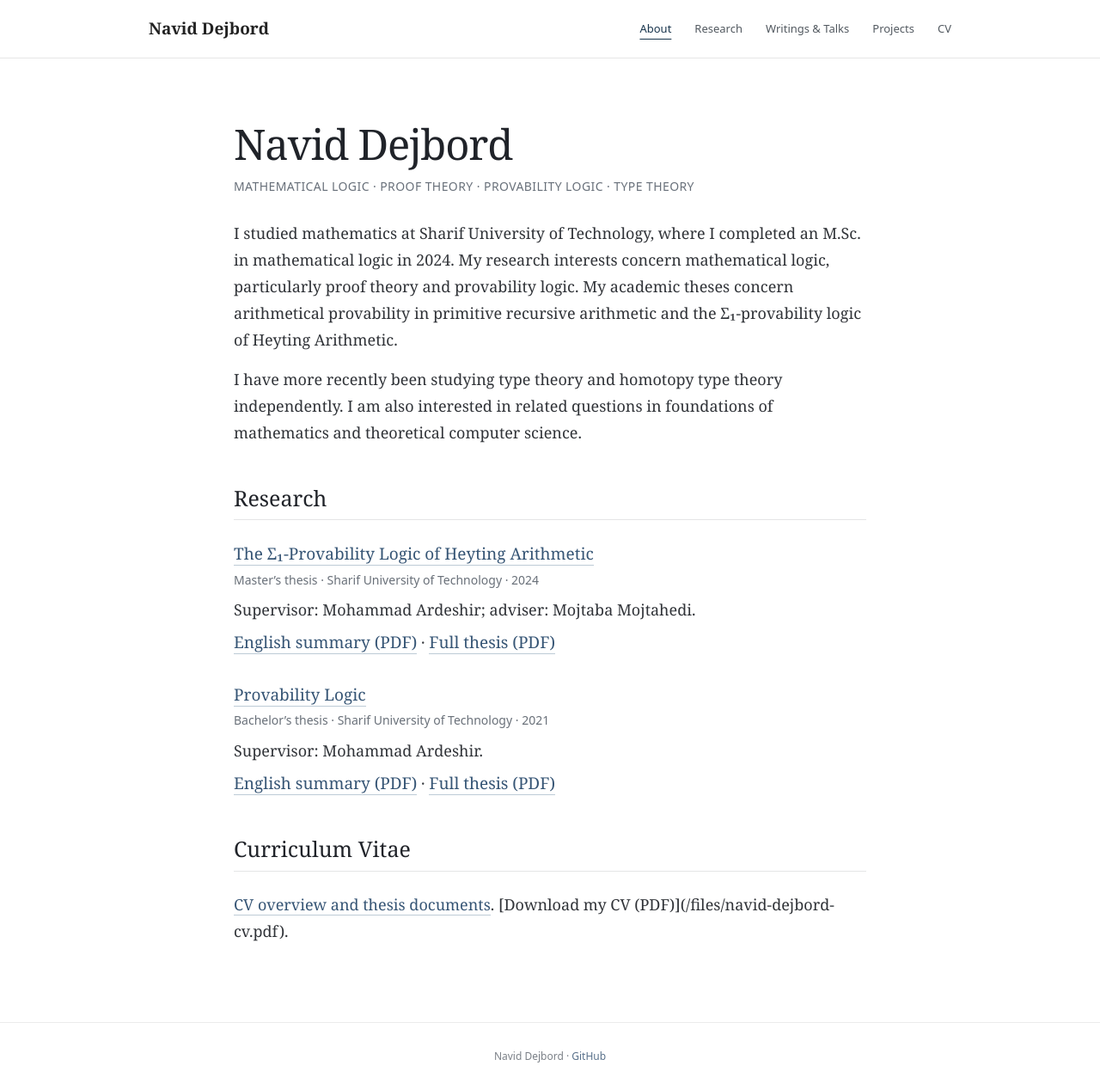
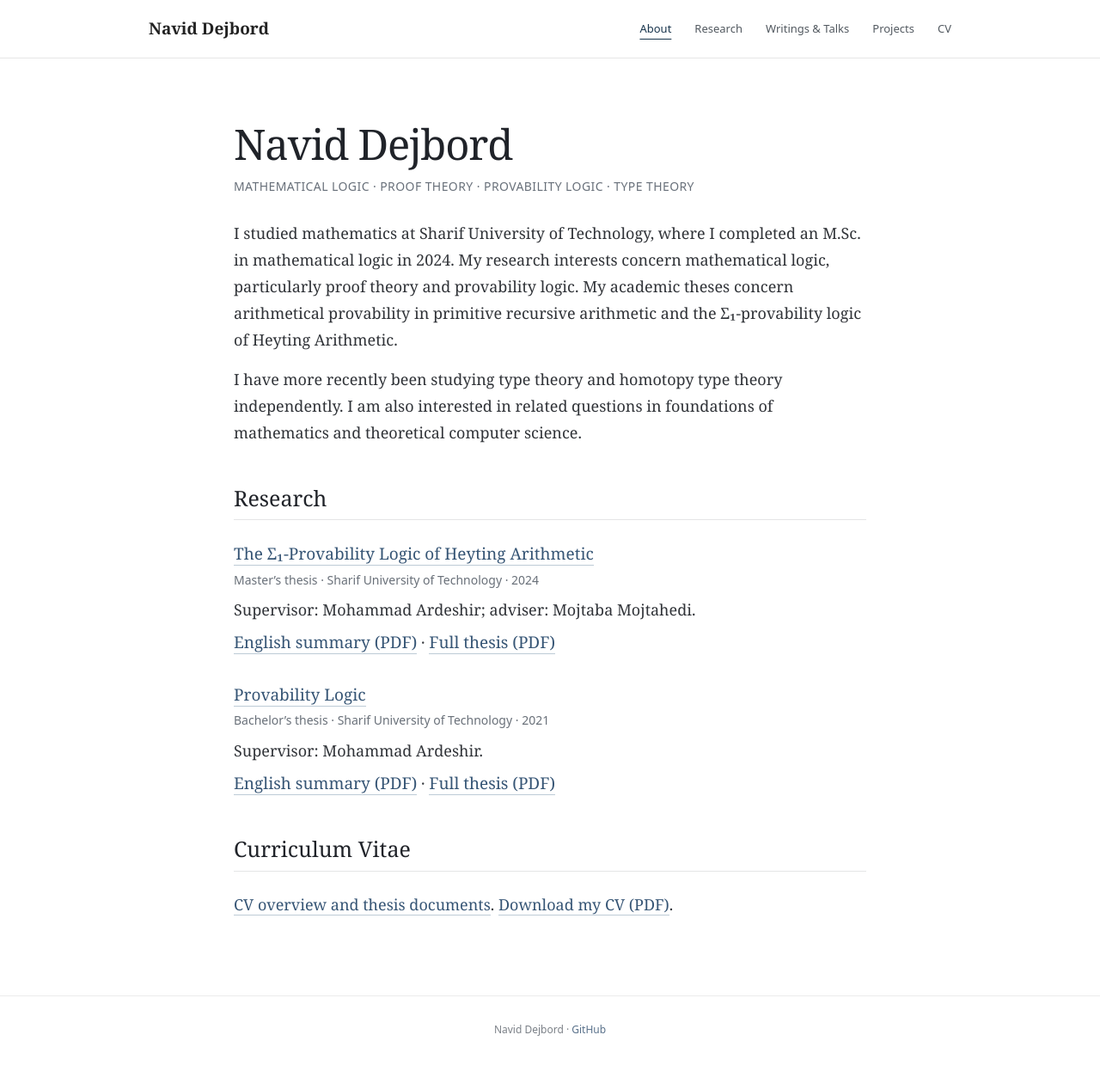
Before and after one commit to NavidDejbord/naviddejbord.github.io, a Jekyll site: the page built from index.md, in a window 1280 px wide. Shown: the whole page at 86% size. Built offline with Jekyll 4.4.1, drawn with Linux system fonts in a browser that asks for light colours; after the commit the page ends 1237 px from its top, so only the background shows below that; part of the change alters nothing that is shown.

Commit message:
Fix homepage CV PDF link markup

```diff
--- a/index.md
+++ b/index.md
@@ -29,5 +29,5 @@ permalink: /
 
 <section id="cv">
   <h2>Curriculum Vitae</h2>
-  <p><a href="{{ '/cv/' | relative_url }}">CV overview and thesis documents</a>. [Download my CV (PDF)]({{ '/files/navid-dejbord-cv.pdf' | relative_url }}).</p>
+  <p><a href="{{ '/cv/' | relative_url }}">CV overview and thesis documents</a>. <a href="{{ '/files/navid-dejbord-cv.pdf' | relative_url }}">Download my CV (PDF)</a>.</p>
 </section>
```
